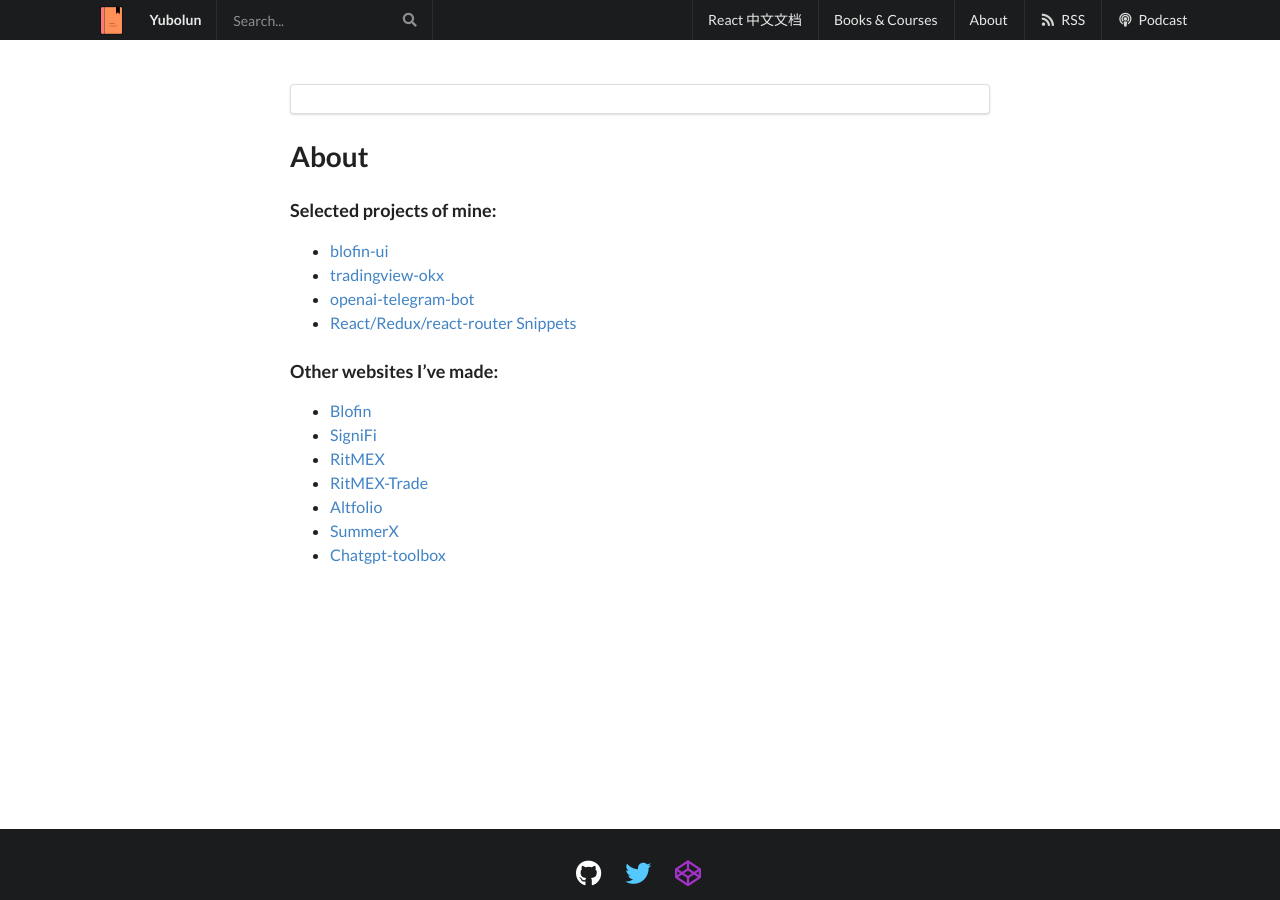
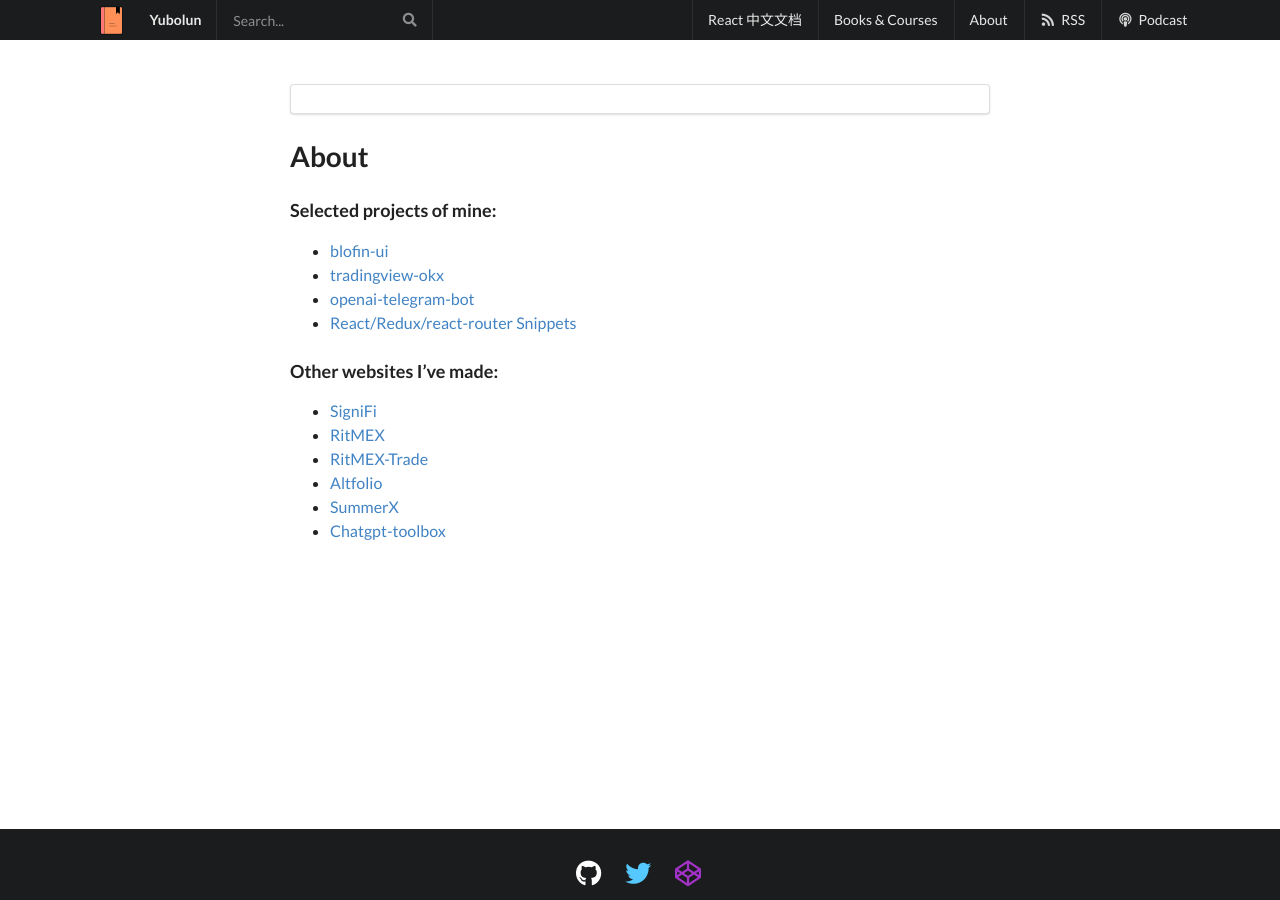
Before and after one commit to discountry/discountry.github.io, a Jekyll site: the page built from about/index.md, in a window 1280 px wide and 900 px high. Built offline with Jekyll 4.4.1, drawn with Linux system fonts in a browser that asks for light colours.

Commit message:
Update index.md

```diff
--- a/about/index.md
+++ b/about/index.md
@@ -13,7 +13,6 @@
 
 ### Other websites I've made:
 
-* [Blofin](https://blofin.com/)
 * [SigniFi](https://signifi.life)
 * [RitMEX](https://ritmex.one)
 * [RitMEX-Trade](https://trade.ritmex.one/)
```
